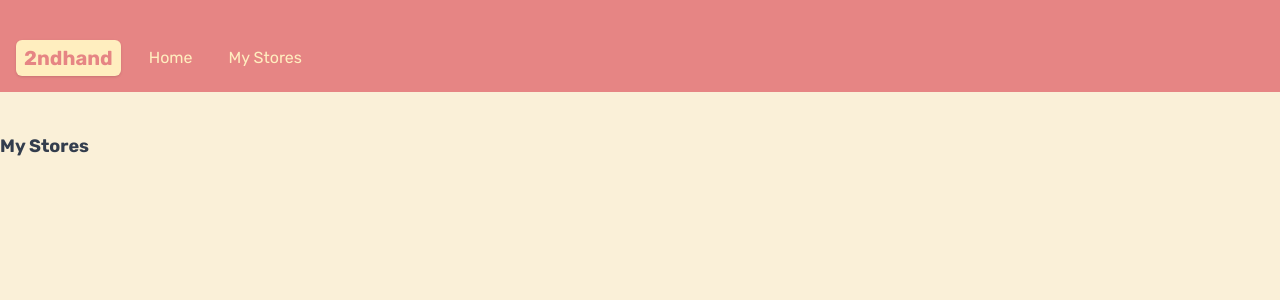
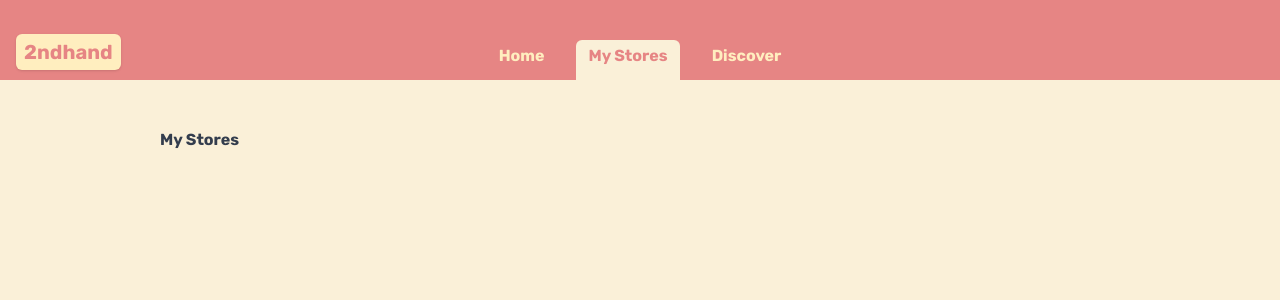
Before and after one commit to benjaminferreira/2ndhand, a Next.js app: page /stores in a window 1280 px wide. Shown: the top 300 px of the page. Built offline with nearby package versions, Linux system fonts and the light colour scheme.

Commit message:
Implemented tab highlighting based on current route pathname

```diff
--- a/app/components/Navbar.jsx
+++ b/app/components/Navbar.jsx
@@ -1,28 +1,28 @@
+"use client";
 import React from "react";
 import Link from "next/link";
-import Image from "next/image";
-import Logo from "./2ndhand-logo.png";
+import { usePathname } from "next/navigation";
+import { useState } from "react";
 
 export default function Navbar() {
-	return (
-		<nav>
-			{/* <Image
-				src={Logo}
-				alt="2ndhand Logo"
-				width={200}
-				quality={100}
-				placeholder="blur"
-				style={{ borderRadius: "8px" }}
-				aria-label="2ndhand logo"
-			/> */}
-			<Link
-				href="/"
-				className="nav-logo"
-			>
-				2ndhand
-			</Link>
-			<Link href="/">Home</Link>
-			<Link href="/stores">My Stores</Link>
-		</nav>
-	);
+    const pathname = usePathname();
+
+    return (
+        <div className="nav-wrapper">
+            <Link href="/" className="nav-logo">
+                2ndhand
+            </Link>
+            <nav>
+                <Link href="/" className={pathname === "/" ? "active" : ""}>
+                    Home
+                </Link>
+                <Link href="/stores" className={pathname === "/stores" ? "active" : ""}>
+                    My Stores
+                </Link>
+                <Link href="/discover" className={pathname === "/discover" ? "active" : ""}>
+                    Discover
+                </Link>
+            </nav>
+        </div>
+    );
 }
--- /dev/null
+++ b/app/discover/page.jsx
@@ -0,0 +1,7 @@
+export default function Discover() {
+    return (
+        <main>
+            <h2>Discover</h2>
+        </main>
+    );
+}
--- a/app/globals.css
+++ b/app/globals.css
@@ -33,38 +33,51 @@ p > a {
 }
 
 /* Nav Styles */
-nav {
-    @apply pb-4
+.nav-wrapper {
+    @apply flex
+		justify-center
+		items-center
 		bg-accent1
-		flex
-		items-center
-		gap-5
-		mb-10
 		pt-10;
 }
 
-nav a,
-nav span {
-    @apply text-accent2 px-2 cursor-pointer;
+nav {
+    @apply flex
+		items-center
+		gap-5;
 }
 
-nav a:is(:hover, :focus-visible) {
+nav a {
+    @apply text-accent2
+		font-bold
+		px-3
+		pt-1
+		cursor-pointer
+		pb-3;
+}
+
+nav a:is(:hover, :focus-visible),
+nav a.active:is(:hover, :focus-visible) {
     @apply text-text1;
 }
 
-main nav {
-    @apply border-0;
+nav a.active {
+    @apply text-accent1
+		bg-bkg3
+		rounded-t-md;
 }
 
 .nav-logo {
-    @apply ml-4
+    @apply absolute
+		left-0
+		ml-4
+		mb-4
 		px-2
 		py-1
 		font-bold
 		text-xl
 		rounded-md
 		flex
-		justify-center
 		items-center
 		gap-2
 		cursor-pointer
--- a/app/page.jsx
+++ b/app/page.jsx
@@ -11,10 +11,7 @@ export default function Home() {
             </p>
 
             <div className="flex justify-center my-8">
-                <Link
-                    href="/stores"
-                    tabIndex="-1"
-                >
+                <Link href="/stores" tabIndex="-1">
                     <button className="btn-primary">My Stores</button>
                 </Link>
             </div>
--- a/app/stores/page.jsx
+++ b/app/stores/page.jsx
@@ -1,7 +1,7 @@
 export default function MyStores() {
-	return (
-		<div>
-			<h2>My Stores</h2>
-		</div>
-	);
+    return (
+        <main>
+            <h2>My Stores</h2>
+        </main>
+    );
 }
```
Also changed, not shown: app/layout.jsx (indentation only).
